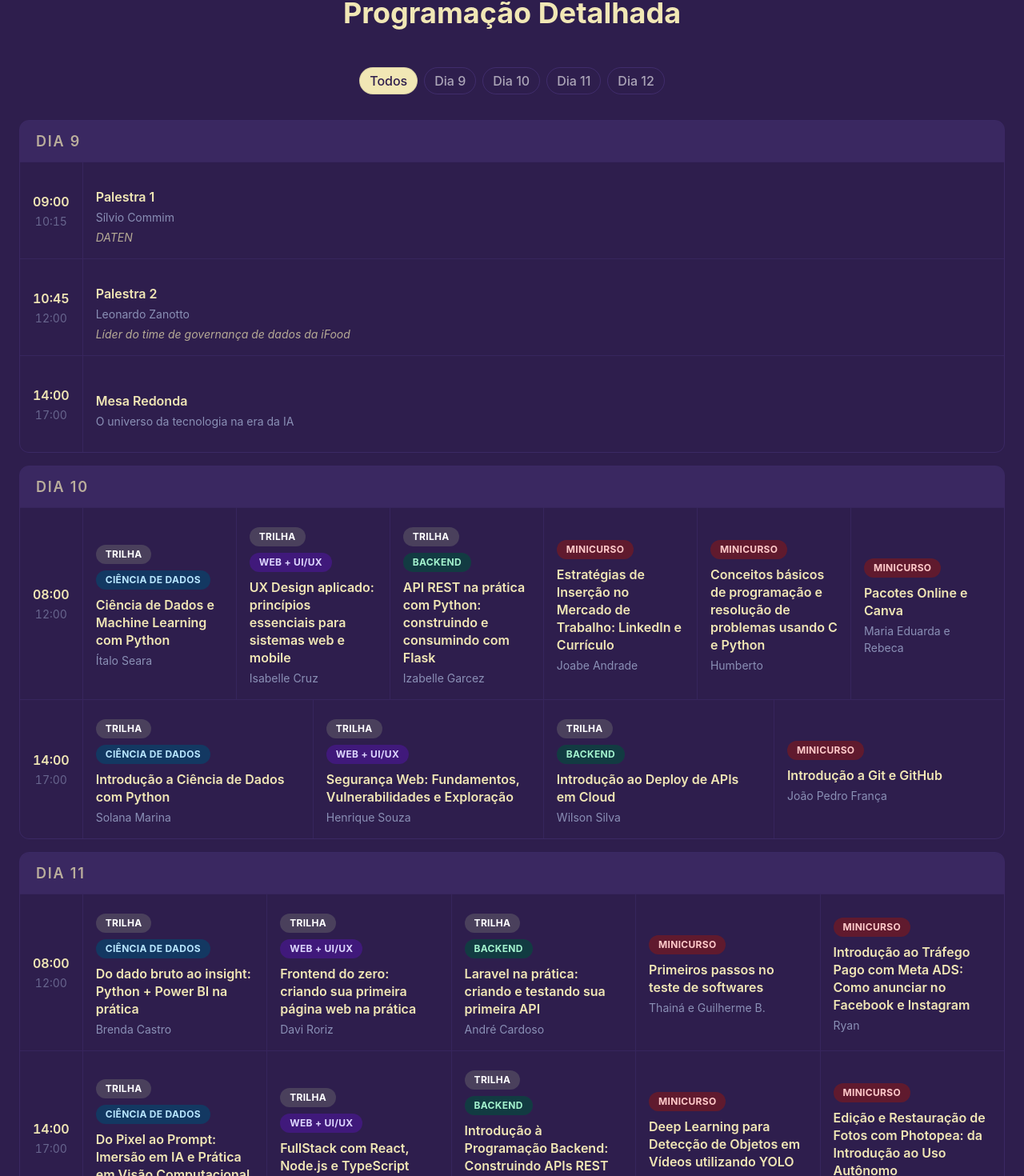
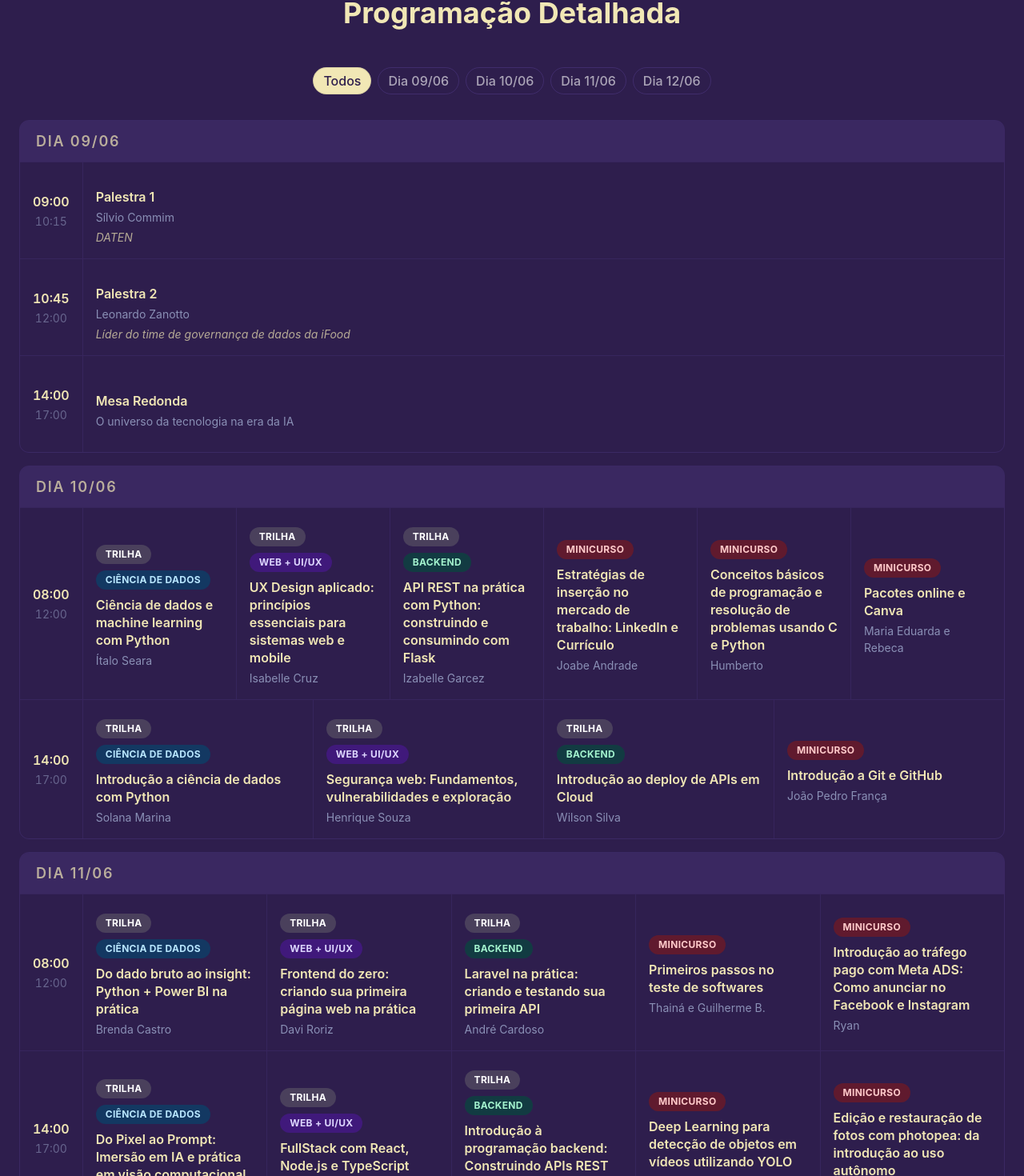
Before and after one commit to artsarchive/sinform-site, a React (Vite) app: page / in a window 1280 px wide. Shown: the part 1981-3451 px from the top of the page at 80% size. Built offline with nearby package versions, Linux system fonts and the light colour scheme.

Commit message:
fix: update event titles and schedule dates for consistency

```diff
--- a/src/app/components/About.tsx
+++ b/src/app/components/About.tsx
@@ -14,7 +14,7 @@ export function About({ isDarkMode }: AboutProps) {
 
         <div className={`max-w-3xl mx-auto text-center mb-16 ${isDarkMode ? 'text-[#A1ADCF]' : 'text-[#2E1E4D]'} text-lg leading-relaxed`}>
           <p>
-            O SINFORM é a Semana de Informática da UESC, um evento criado para reunir estudantes, professores e profissionais em torno do conhecimento tecnológico. Nosso objetivo é fomentar a troca de experiências, apresentar tendências da área e inspirar a próxima geração de profissionais de tecnologia.
+            O SINFORM é a Semana de Informática da UESC, um evento criado para reunir estudantes, professores e profissionais em torno do conhecimento tecnológico. O objetivo é fomentar a troca de experiências, apresentar tendências da área e inspirar a próxima geração de profissionais de tecnologia.
           </p>
         </div>
 
--- a/src/app/components/Schedule.tsx
+++ b/src/app/components/Schedule.tsx
@@ -43,7 +43,7 @@ interface ScheduleProps {
 export function Schedule({ isDarkMode }: ScheduleProps) {
   const scheduleData: DaySchedule[] = [
     {
-      day: "Dia 9",
+      day: "Dia 09/06",
       timeSlots: [
         {
           startTime: "09:00",
@@ -84,7 +84,7 @@ export function Schedule({ isDarkMode }: ScheduleProps) {
       ],
     },
     {
-      day: "Dia 10",
+      day: "Dia 10/06",
       timeSlots: [
         {
           startTime: "08:00",
@@ -93,7 +93,7 @@ export function Schedule({ isDarkMode }: ScheduleProps) {
             {
               tipo: "minicurso-trilha",
               trilha: "CIÊNCIA DE DADOS",
-              title: "Ciência de Dados e Machine Learning com Python",
+              title: "Ciência de dados e machine learning com Python",
               speaker: "Ítalo Seara",
             },
             {
@@ -114,7 +114,7 @@ export function Schedule({ isDarkMode }: ScheduleProps) {
               tipo: "minicurso-trilha",
               trilha: "MINICURSO",
               title:
-                "Estratégias de Inserção no Mercado de Trabalho: LinkedIn e Currículo",
+                "Estratégias de inserção no mercado de trabalho: LinkedIn e Currículo",
               speaker: "Joabe Andrade",
             },
             {
@@ -127,7 +127,7 @@ export function Schedule({ isDarkMode }: ScheduleProps) {
             {
               tipo: "minicurso-trilha",
               trilha: "MINICURSO",
-              title: "Pacotes Online e Canva",
+              title: "Pacotes online e Canva",
               speaker: "Maria Eduarda e Rebeca",
             },
           ],
@@ -139,20 +139,20 @@ export function Schedule({ isDarkMode }: ScheduleProps) {
             {
               tipo: "minicurso-trilha",
               trilha: "CIÊNCIA DE DADOS",
-              title: "Introdução a Ciência de Dados com Python",
+              title: "Introdução a ciência de dados com Python",
               speaker: "Solana Marina",
             },
             {
               tipo: "minicurso-trilha",
               trilha: "WEB + UI/UX",
               title:
-                "Segurança Web: Fundamentos, Vulnerabilidades e Exploração",
+                "Segurança web: Fundamentos, vulnerabilidades e exploração",
               speaker: "Henrique Souza",
             },
             {
               tipo: "minicurso-trilha",
               trilha: "BACKEND",
-              title: "Introdução ao Deploy de APIs em Cloud",
+              title: "Introdução ao deploy de APIs em Cloud",
               speaker: "Wilson Silva",
             },
             {
@@ -166,7 +166,7 @@ export function Schedule({ isDarkMode }: ScheduleProps) {
       ],
     },
     {
-      day: "Dia 11",
+      day: "Dia 11/06",
       timeSlots: [
         {
           startTime: "08:00",
@@ -201,7 +201,7 @@ export function Schedule({ isDarkMode }: ScheduleProps) {
               tipo: "minicurso-trilha",
               trilha: "MINICURSO",
               title:
-                "Introdução ao Tráfego Pago com Meta ADS: Como anunciar no Facebook e Instagram",
+                "Introdução ao tráfego pago com Meta ADS: Como anunciar no Facebook e Instagram",
               speaker: "Ryan",
             },
           ],
@@ -214,7 +214,7 @@ export function Schedule({ isDarkMode }: ScheduleProps) {
               tipo: "minicurso-trilha",
               trilha: "CIÊNCIA DE DADOS",
               title:
-                "Do Pixel ao Prompt: Imersão em IA e Prática em Visão Computacional",
+                "Do Pixel ao Prompt: Imersão em IA e prática em visão computacional",
               speaker: "Henrique Daniel",
             },
             {
@@ -227,21 +227,21 @@ export function Schedule({ isDarkMode }: ScheduleProps) {
               tipo: "minicurso-trilha",
               trilha: "BACKEND",
               title:
-                "Introdução à Programação Backend: Construindo APIs REST em .NET (Minimal API)",
+                "Introdução à programação backend: Construindo APIs REST em .NET (Minimal API)",
               speaker: "Vitor Pires",
             },
             {
               tipo: "minicurso-trilha",
               trilha: "MINICURSO",
               title:
-                "Deep Learning para Detecção de Objetos em Vídeos utilizando YOLO",
+                "Deep Learning para detecção de objetos em vídeos utilizando YOLO",
               speaker: "Claudio Goes",
             },
             {
               tipo: "minicurso-trilha",
               trilha: "MINICURSO",
               title:
-                "Edição e Restauração de Fotos com Photopea: da Introdução ao Uso Autônomo",
+                "Edição e restauração de fotos com photopea: da introdução ao uso autônomo",
               speaker: "Erick Silva",
             },
           ],
@@ -249,7 +249,7 @@ export function Schedule({ isDarkMode }: ScheduleProps) {
       ],
     },
     {
-      day: "Dia 12",
+      day: "Dia 12/06",
       timeSlots: [
         {
           startTime: "08:00",
@@ -258,7 +258,7 @@ export function Schedule({ isDarkMode }: ScheduleProps) {
             {
               tipo: "minicurso-trilha",
               trilha: "MINICURSO",
-              title: "Dominando o Terminal Linux: do Zero à Automação",
+              title: "Dominando o terminal Linux: do zero à automação",
               speaker: "Arthur de Carvalho",
             },
           ],
@@ -342,7 +342,7 @@ export function Schedule({ isDarkMode }: ScheduleProps) {
             </button>
 
             {/* Botões dos Dias */}
-            {["Dia 9", "Dia 10", "Dia 11", "Dia 12"].map((dia) => (
+            {["Dia 09/06", "Dia 10/06", "Dia 11/06", "Dia 12/06"].map((dia) => (
               <button
                 key={dia}
                 onClick={() => setFiltroDia(filtroDia === dia ? null : dia)}
```
